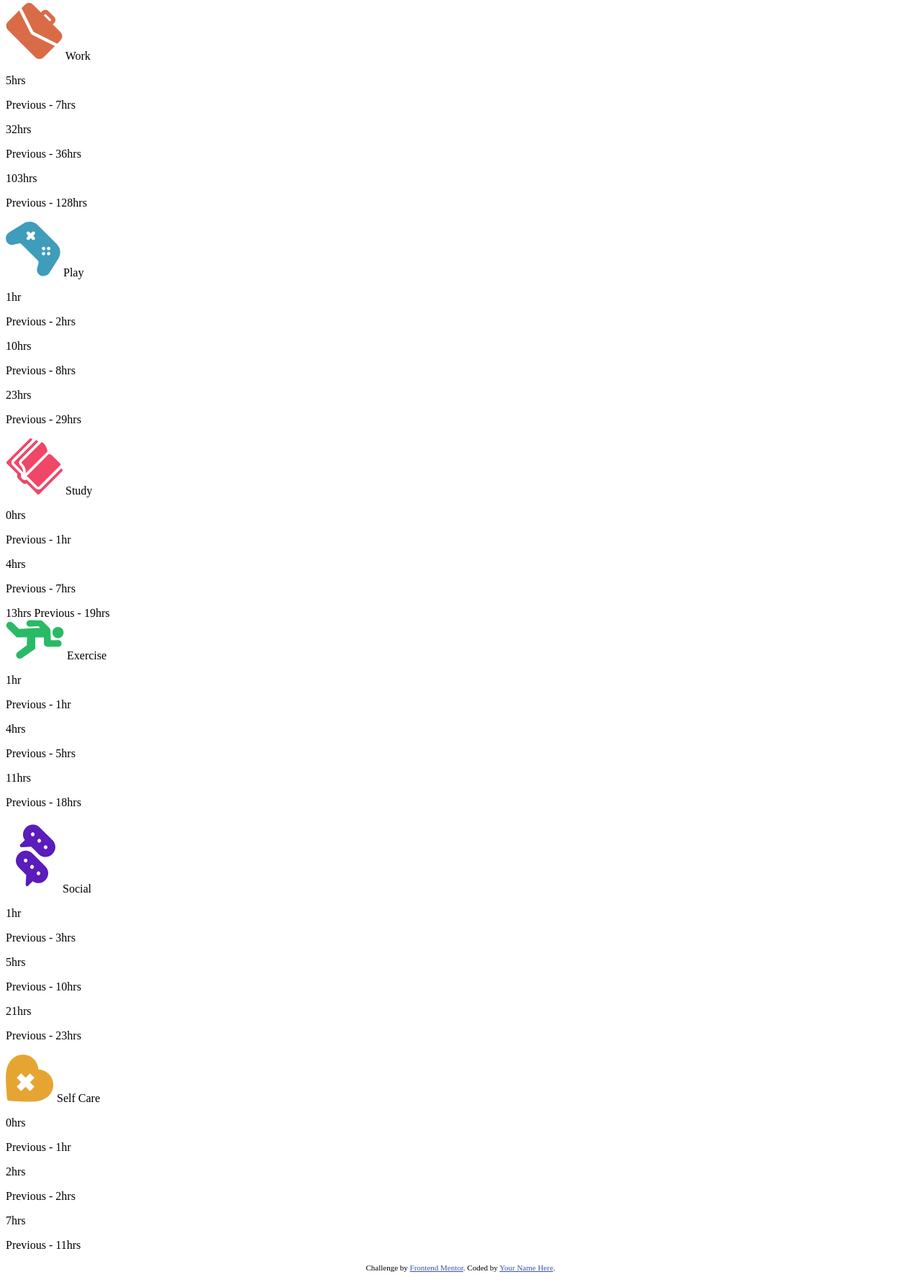
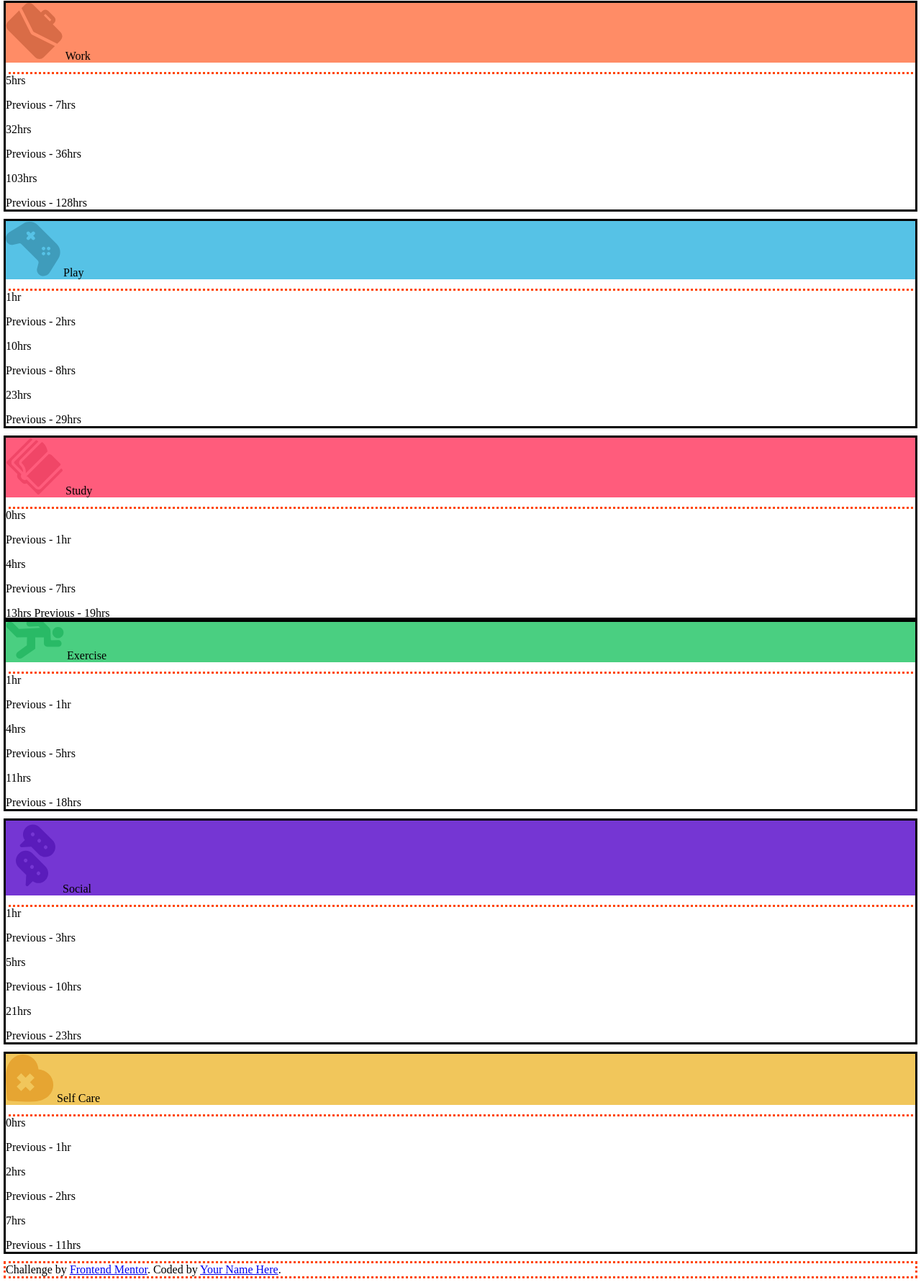
Before and after one commit to Jenna59/time-tracker-dashboard, a website: page index.html in a window 1280 px wide. Shown: the part 411-2192 px from the top of the page at 72% size. Drawn offline with Linux system fonts and the light colour scheme.

Commit message:
added sass & started styling cards

```diff
--- a/index.html
+++ b/index.html
@@ -5,15 +5,9 @@
   <meta name="viewport" content="width=device-width, initial-scale=1.0"> <!-- displays site properly based on user's device -->
 
   <link rel="icon" type="image/png" sizes="32x32" href="./images/favicon-32x32.png">
-
+  <link href="./styles/css/main.css" rel="stylesheet">
   <title>Frontend Mentor | Time tracking dashboard</title>
 
-  <!-- Feel free to remove these styles or customise in your own stylesheet 👍 -->
-  <style>
-    .attribution { font-size: 11px; text-align: center; }
-    .attribution a { color: hsl(228, 45%, 44%); }
-  </style>
-</head>
 <body>
 
   <article>
@@ -31,7 +25,7 @@
   </article>
 
   <article class="article-card">
-    <header>
+    <header class="accent-orange">
       <img src="./images/icon-work.svg" alt="briefcase icon">
       Work
     </header>
@@ -46,7 +40,7 @@
   </article>
 
   <article class="article-card">
-    <header>
+    <header class="accent-soft-blue">
       <img src="./images/icon-play.svg" alt="game controller icon">
       Play
     </header>
@@ -61,7 +55,7 @@
   </article>
 
   <article class="article-card">
-    <header>
+    <header class="accent-red">
       <img src="./images/icon-study.svg" alt="book icon">
       Study
     </header>
@@ -76,7 +70,7 @@
   </article>
 
   <article class="article-card">
-    <header>
+    <header class="accent-green">
       <img src="./images/icon-exercise.svg" alt="person running icon">
       Exercise
     </header>
@@ -91,7 +85,7 @@
   </article>
 
   <article class="article-card">
-    <header>
+    <header class="accent-purple">
       <img src="./images/icon-social.svg" alt="text bubble icon">
       Social
     </header>
@@ -106,7 +100,7 @@
   </article>
 
   <article class="article-card">
-    <header>
+    <header class="accent-yellow">
       <img src="./images/icon-self-care.svg" alt="heart icon">
       Self Care
     </header>
--- /dev/null
+++ b/styles/scss/main.scss
@@ -0,0 +1,42 @@
+/* *** Variables *** */
+
+/* Colors */
+$accent-color-blue: hsl(246, 80%, 60%);
+$accent-color-orange: hsl(15, 100%, 70%);
+$accent-color-soft-blue: hsl(195, 74%, 62%);
+$accent-color-red: hsl(348, 100%, 68%);
+$accent-color-green: hsl(145, 58%, 55%);
+$accent-color-purple: hsl(264, 64%, 52%);
+$accent-color-yellow: hsl(43, 84%, 65%);
+
+.article-card {
+  outline: 3px solid black;
+}
+
+.accent-orange {
+  background-color: $accent-color-orange;
+}
+
+.accent-soft-blue {
+  background-color: $accent-color-soft-blue;
+}
+
+.accent-red {
+  background-color: $accent-color-red;
+}
+
+.accent-green {
+  background-color: $accent-color-green;
+}
+
+.accent-purple {
+  background-color: $accent-color-purple;
+}
+
+.accent-yellow {
+  background-color: $accent-color-yellow;
+}
+
+div {
+  outline: 3px dotted orangered;
+}
```
Also changed, not shown: package.json (added, +8 -0 lines), CHANGELOG.md (added), styles/css/main.css (added), 3 other files.
